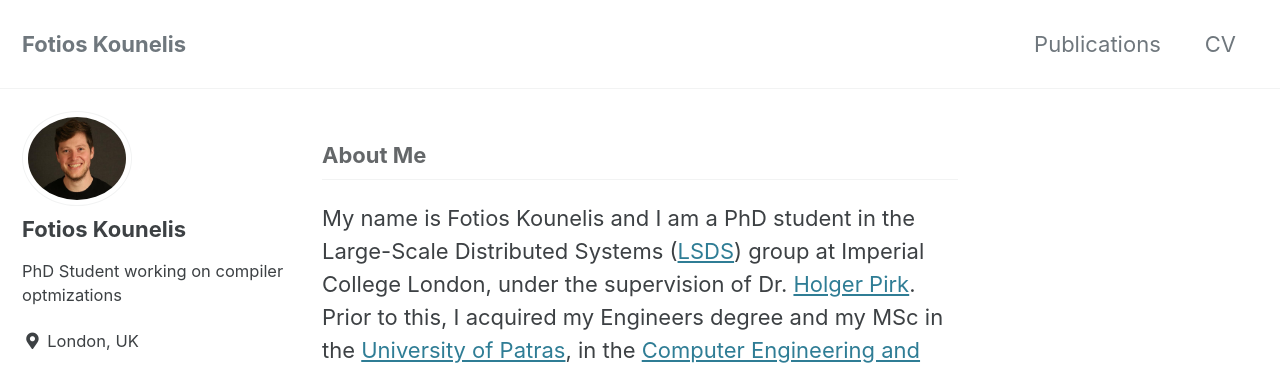
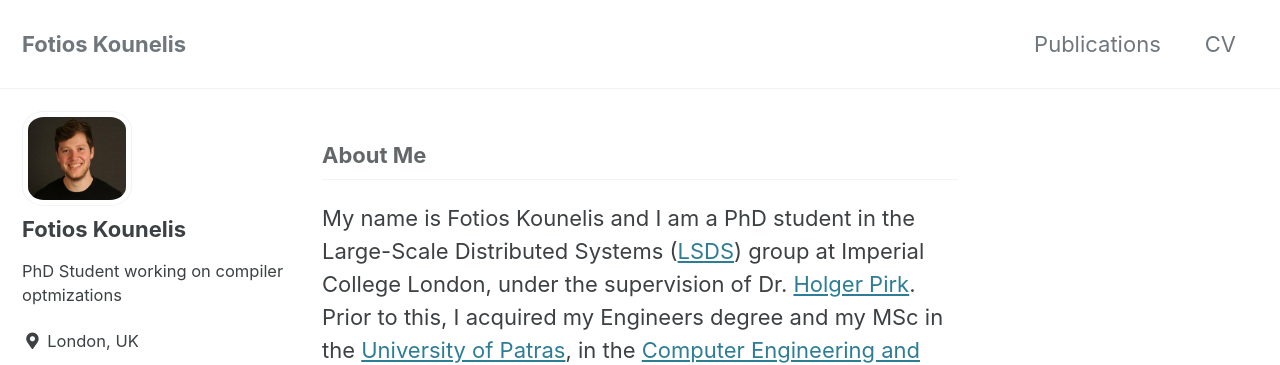
Before and after one commit to fotiskoun/fotiskoun.github.io, a Jekyll site: the page built from index.html, in a window 1280 px wide. Shown: the top 365 px of the page. Built offline with Jekyll 4.4.1, drawn with Linux system fonts in a browser that asks for light colours; cached includes are drawn as plain includes; the list of posts is cut into pages by our own code.

Commit message:
Update main.scss

```diff
--- a/assets/css/main.scss
+++ b/assets/css/main.scss
@@ -10,3 +10,8 @@
 .sidebar{
   opacity:1 !important;
 }
+
+.author__avatar img {
+  width: 135px !important;
+  border-radius: 20%;
+}
```
